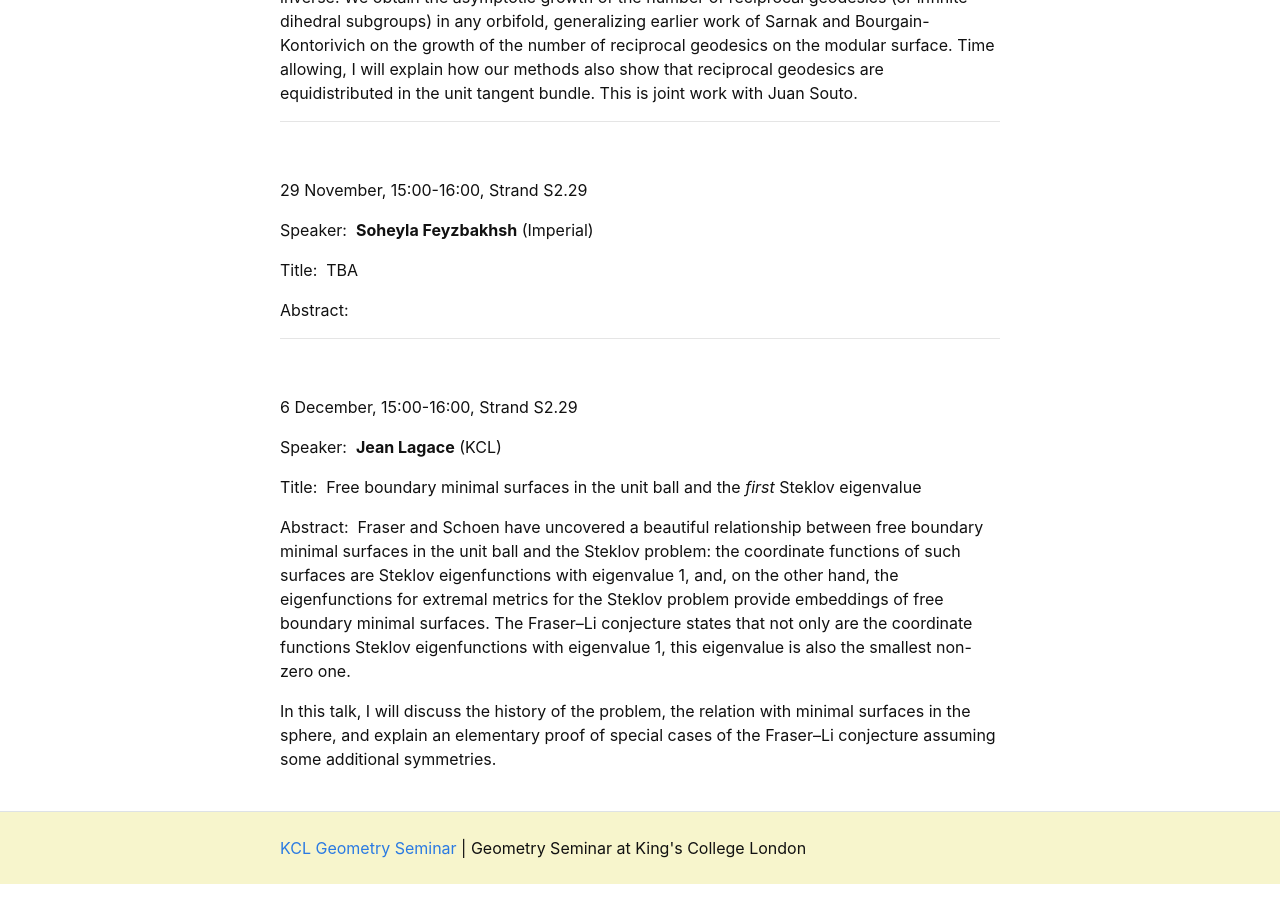
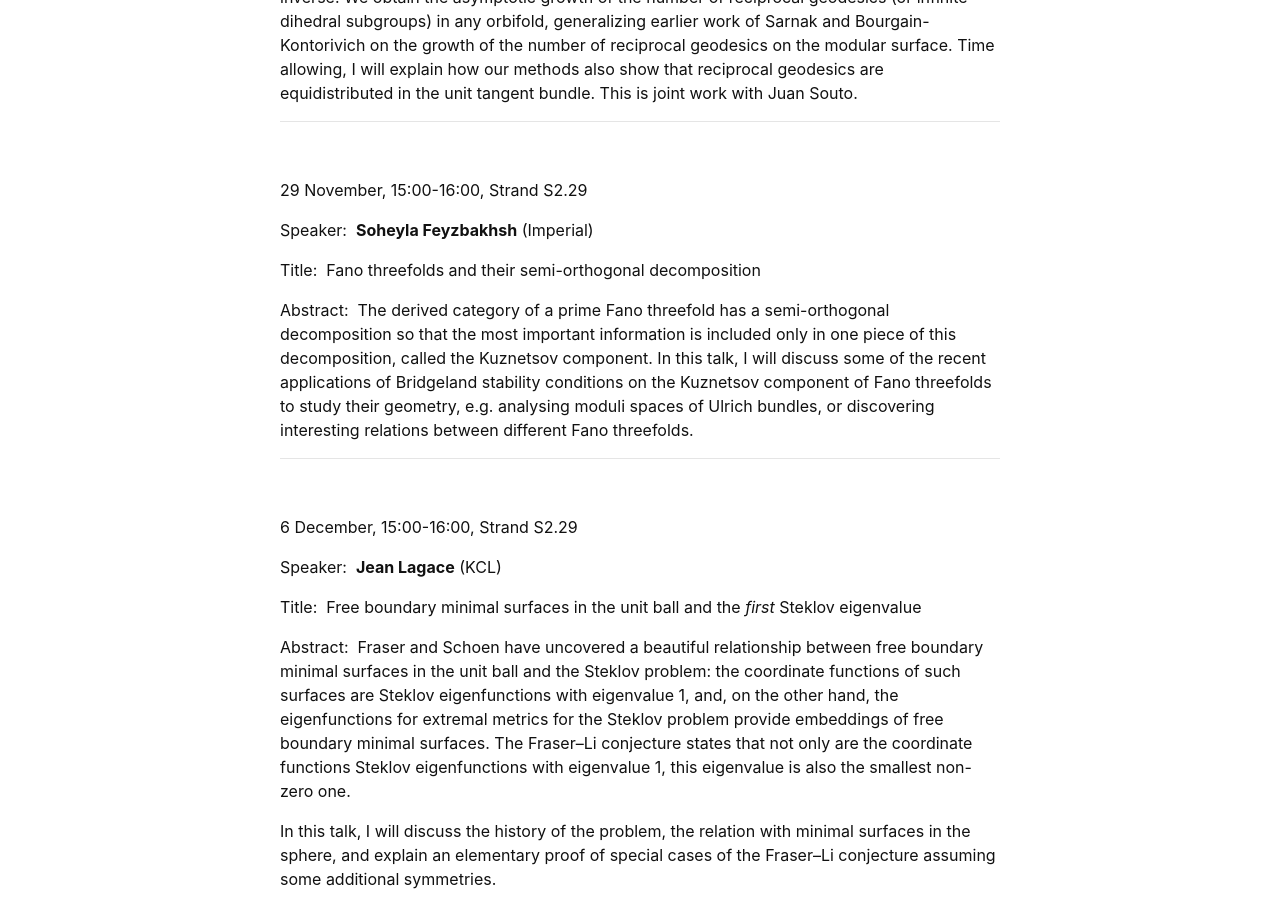
Before and after one commit to kcl-geometry-seminar/kcl-geometry-seminar.github.io, a Jekyll site: the page built from pages/index.md, in a window 1280 px wide and 900 px high, scrolled down 2855 px. Built offline with Jekyll 4.4.1, drawn with Linux system fonts in a browser that asks for light colours; formulas are drawn with MathJax 3; a script that is not in the unit is left out.

Commit message:
added Soheyla's abstract

```diff
--- a/pages/index.md
+++ b/pages/index.md
@@ -102,9 +102,9 @@ Abstract:&nbsp; I will discuss the growth of the number of infinite dihedral sub
 
 Speaker:&nbsp; **Soheyla Feyzbakhsh** (Imperial)
 
-Title:&nbsp; TBA
+Title:&nbsp; Fano threefolds and their semi-orthogonal decomposition
 
-Abstract:&nbsp;
+Abstract:&nbsp; The derived category of a prime Fano threefold has a semi-orthogonal decomposition so that the most important information is included only in one piece of this decomposition, called the Kuznetsov component. In this talk, I will discuss some of the recent applications of Bridgeland stability conditions on the Kuznetsov component of Fano threefolds to study their geometry, e.g. analysing moduli spaces of Ulrich bundles, or discovering interesting relations between different Fano threefolds.
 
 -----------------------------------------------------------
 <br />
```
